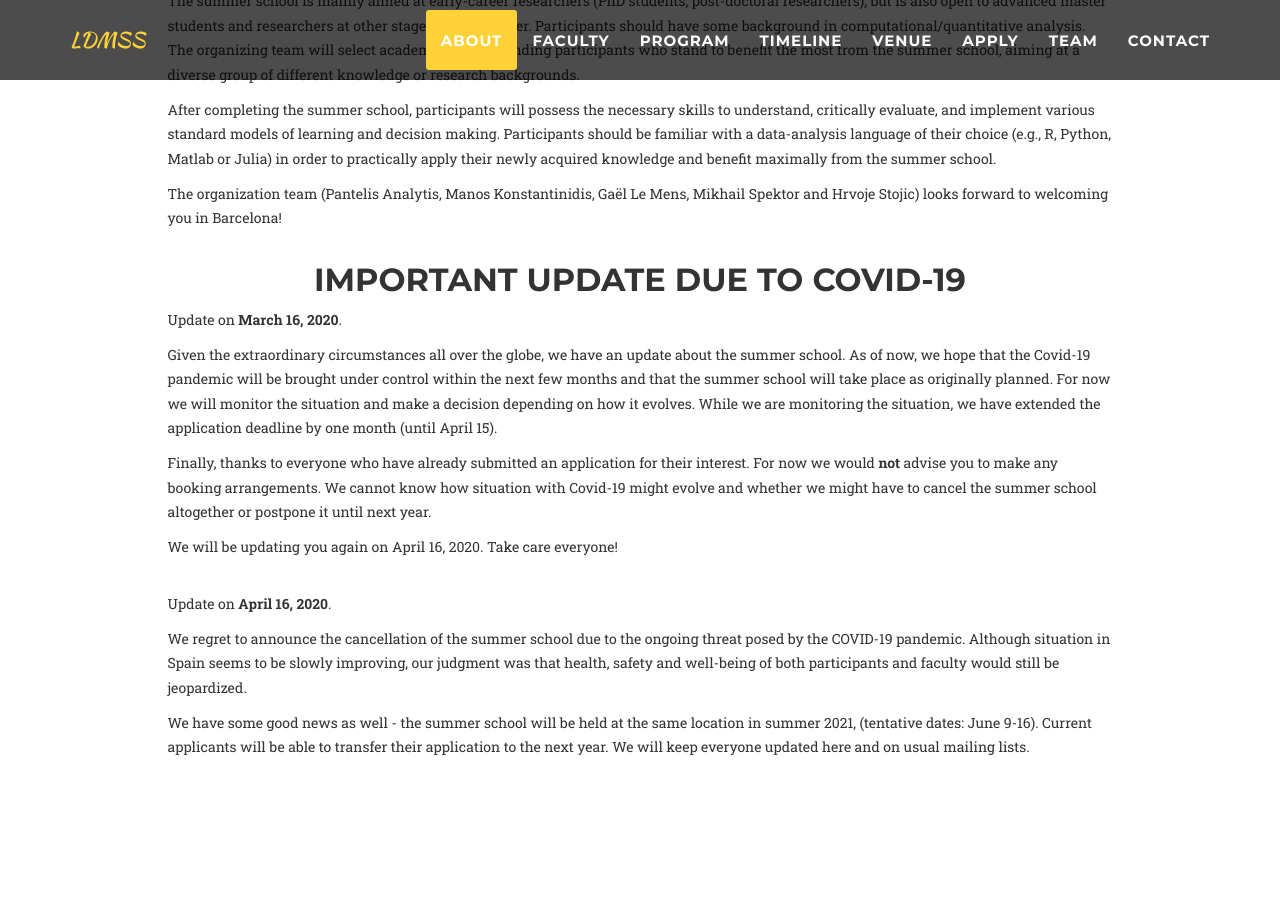
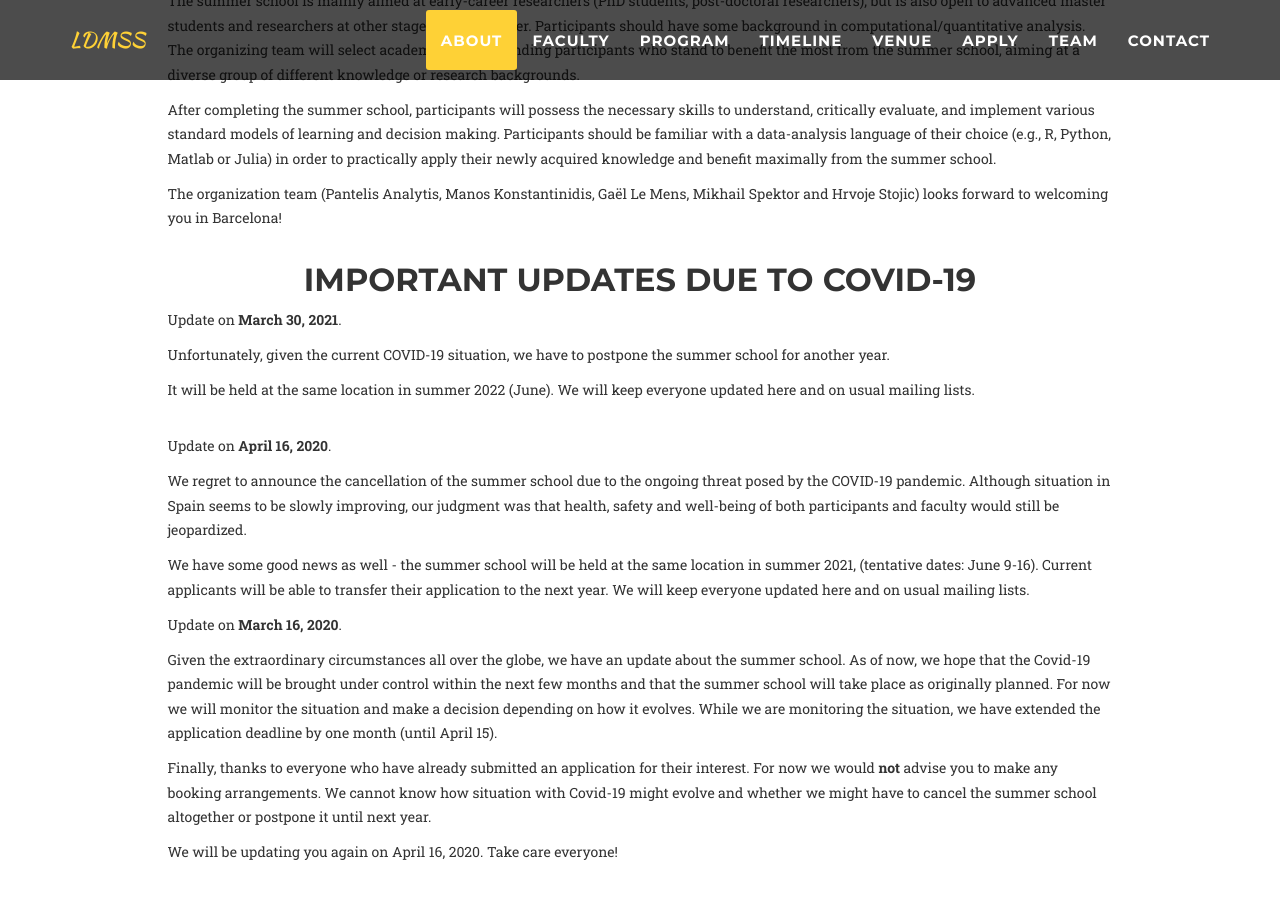
Before and after one commit to ldmss/ldmss.github.io, a Jekyll site: the page built from index.html, in a window 1280 px wide and 900 px high, scrolled down 1398 px. Built offline with Jekyll 4.4.1, drawn with Linux system fonts in a browser that asks for light colours; some web fonts are replaced.

Commit message:
Update about.html

```diff
--- a/_includes/about.html
+++ b/_includes/about.html
@@ -25,7 +25,7 @@
 
             <div id="covid" class="row">
                 <div class="col-lg-12 text-center">
-                    <h2>Important update due to Covid-19</h2>
+                    <h2>Important updates due to Covid-19</h2>
                 </div>
             </div>
 
@@ -33,13 +33,11 @@
                 <div class="col-md-1 col-sm-1 col-xs-0"></div>
                 <div class="col-md-10 col-sm-10 col-xs-12">
 
-                    <p>Update on <strong>March 16, 2020</strong>.</p>
+                    <p>Update on <strong>March 30, 2021</strong>.</p>
 
-                    <p>Given the extraordinary circumstances all over the globe, we have an update about the summer school. As of now, we hope that the Covid-19 pandemic will be brought under control within the next few months and that the summer school will take place as originally planned. For now we will monitor the situation and make a decision depending on how it evolves. While we are monitoring the situation, we have extended the application deadline by one month (until April 15).</p>
+                    <p>Unfortunately, given the current COVID-19 situation, we have to postpone the summer school for another year.</p>
 
-                    <p>Finally, thanks to everyone who have already submitted an application for their interest. For now we would <strong>not</strong> advise you to make any booking arrangements. We cannot know how situation with Covid-19 might evolve and whether we might have to cancel the summer school altogether or postpone it until next year.</p>
-
-                    <p>We will be updating you again on April 16, 2020. Take care everyone!</p>
+                    <p>It will be held at the same location in summer 2022 (June). We will keep everyone updated here and on usual mailing lists.</p>
 
                 </div>
             </div>
@@ -57,5 +55,19 @@
                 </div>
             </div>
 
+                        <div class="row">
+                <div class="col-md-1 col-sm-1 col-xs-0"></div>
+                <div class="col-md-10 col-sm-10 col-xs-12">
+
+                    <p>Update on <strong>March 16, 2020</strong>.</p>
+
+                    <p>Given the extraordinary circumstances all over the globe, we have an update about the summer school. As of now, we hope that the Covid-19 pandemic will be brought under control within the next few months and that the summer school will take place as originally planned. For now we will monitor the situation and make a decision depending on how it evolves. While we are monitoring the situation, we have extended the application deadline by one month (until April 15).</p>
+
+                    <p>Finally, thanks to everyone who have already submitted an application for their interest. For now we would <strong>not</strong> advise you to make any booking arrangements. We cannot know how situation with Covid-19 might evolve and whether we might have to cancel the summer school altogether or postpone it until next year.</p>
+
+                    <p>We will be updating you again on April 16, 2020. Take care everyone!</p>
+
+                </div>
+            </div>
         </div>
     </section>
```
